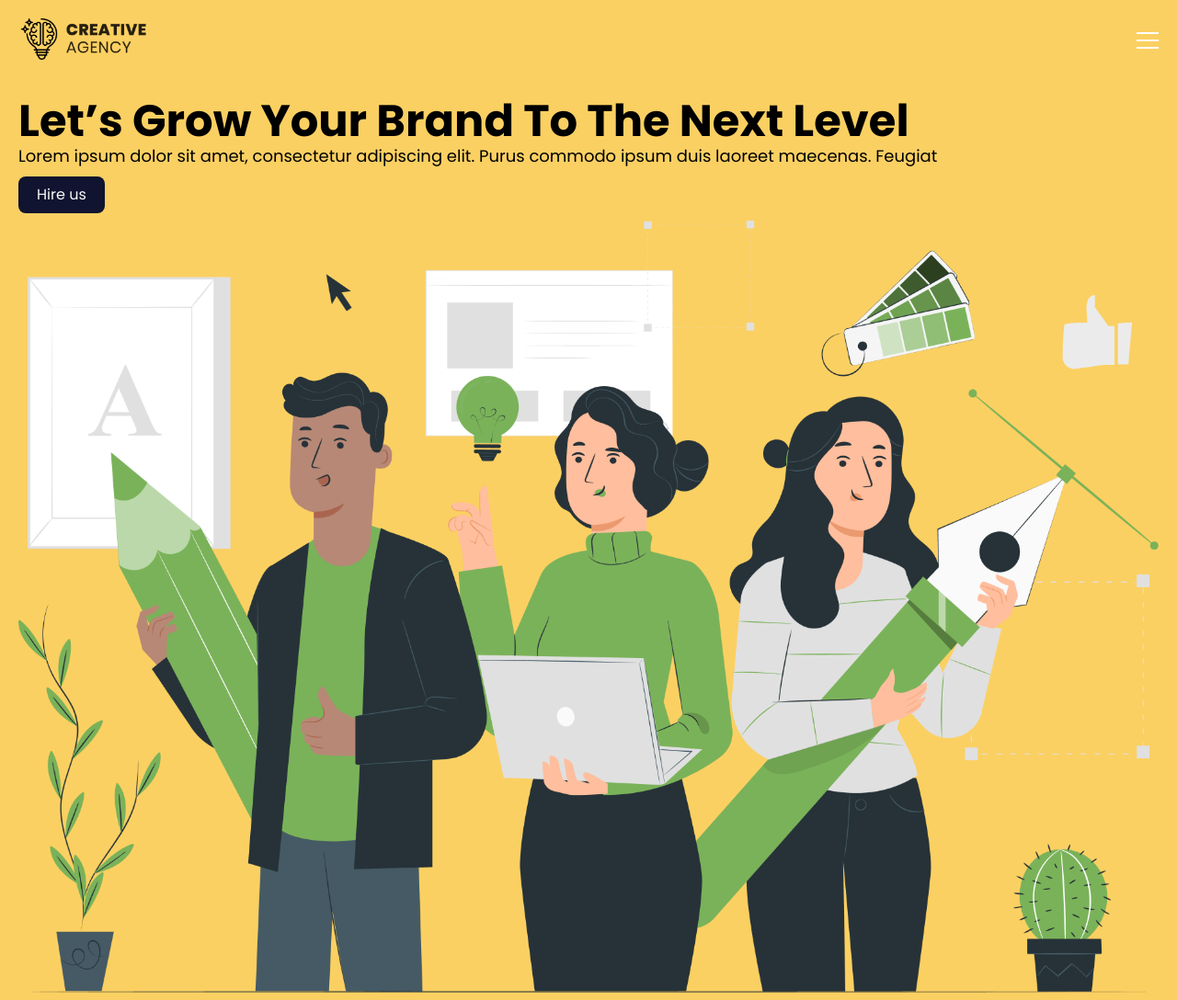
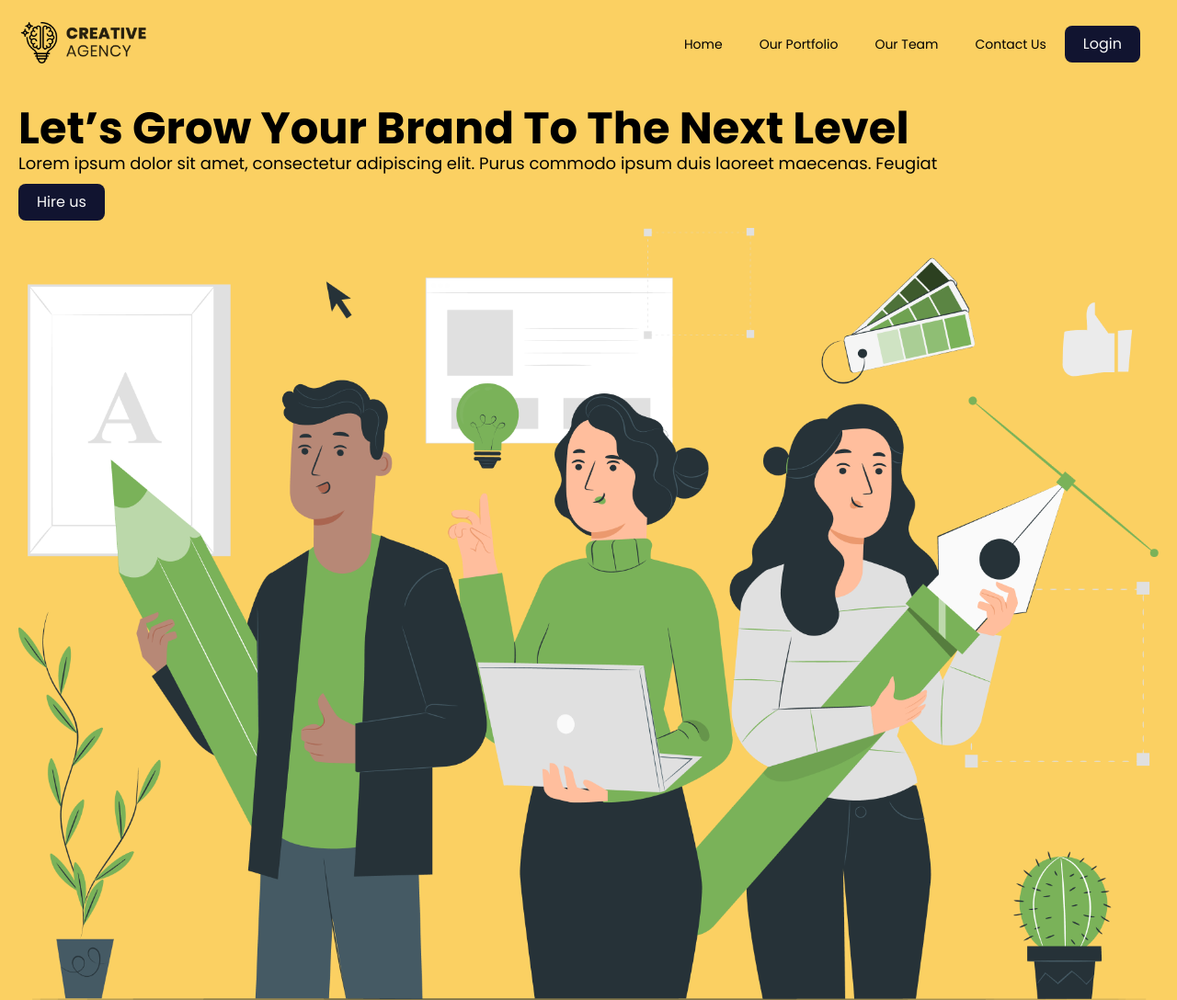
Before and after one commit to shohayabt/creative_agency, a website: page index.html in a window 1280 px wide. Shown: the top 1088 px of the page at 92% size. Drawn offline with Linux system fonts and the light colour scheme.

Commit message:
menu responsive for all device

```diff
--- a/index.html
+++ b/index.html
@@ -1,5 +1,6 @@
 <!DOCTYPE html>
 <html lang="en">
+
 <head>
   <meta charset="UTF-8" />
   <meta name="viewport" content="width=device-width, initial-scale=1.0" />
@@ -9,60 +10,52 @@
   <link rel="preconnect" href="https://fonts.gstatic.com" crossorigin />
   <link
     href="https://fonts.googleapis.com/css2?family=Poppins:ital,wght@0,100;0,200;0,300;0,400;0,500;0,600;0,700;0,800;0,900;1,100;1,200;1,300;1,400;1,500;1,600;1,700;1,800;1,900&display=swap"
-      rel="stylesheet"
-    />
+    rel="stylesheet" />
 </head>
 
 <body class="font-poppings">
-    <header class="container bg-yellow px-5">
+  <header class="bg-yellow px-5 w-full">
     <nav class="flex justify-between items-center py-5">
       <div class="logo w-36 h-12">
         <a href="#"><img src="./images/logo.png" alt="logo" /></a>
       </div>
-        <ul
-          id="main_menu"
-          class="bg-yellow px-5 absolute top-20 left-0 right-0 hidden"
-        >
-          <li class="w-full text-center border-t border-t-black">
-            <a class="inline-block text-sm w-full py-2 px-5" href="/index.html"
-              >Home</a
-            >
+      <ul id="main_menu"
+        class="bg-yellow px-5 absolute top-20 left-0 right-0 hidden md:static md:flex md:justify-between md:items-center">
+        <li class="w-full text-center border-t border-t-black md:border-0">
+          <a class="inline-block text-sm w-full py-2 px-5 text-nowrap" href="/index.html">Home</a>
         </li>
-          <li class="w-full text-center border-t border-t-black">
-            <a class="inline-block text-sm w-full py-2 px-5" href="/index.html"
-              >Our Portfolio</a
-            >
+        <li class="w-full text-center border-t border-t-black md:border-0">
+          <a class="inline-block text-sm w-full py-2 px-5 text-nowrap" href="/index.html">Our Portfolio</a>
         </li>
-          <li class="w-full text-center border-t border-t-black">
-            <a class="inline-block text-sm w-full py-2 px-5" href="/index.html"
-              >Our Team</a
-            >
+        <li class="w-full text-center border-t border-t-black md:border-0">
+          <a class="inline-block text-sm w-full py-2 px-5 text-nowrap" href="/index.html">Our Team</a>
         </li>
-          <li class="w-full text-center border-y border-y-black">
-            <a class="inline-block text-sm w-full py-2 px-5" href="/index.html"
-              >Contact Us</a
-            >
+        <li class="w-full text-center border-y border-y-black md:border-0">
+          <a class="inline-block text-sm w-full py-2 px-5 text-nowrap" href="/index.html">Contact Us</a>
         </li>
         <button class="py-2 px-5 my-2 rounded-lg bg-black text-white">
           Login
         </button>
       </ul>
-        <div id="menu">
-          <img src="./images/icon-hamburger.svg" alt="menu" />
+      <div id="menu" class="md:hidden">
+        <img  src="./images/icon-hamburger.svg" alt="menu" />
       </div>
     </nav>
     <section class="hero_section py-5">
       <div class="information">
-          <h1 class="font-poppings font-bold text-5xl">Let’s Grow Your Brand To The Next Level</h1>
+        <h1 class="font-poppings font-bold text-5xl">
+          Let’s Grow Your Brand To The Next Level
+        </h1>
         <p class="text-lg">
-            Lorem ipsum dolor sit amet, consectetur adipiscing elit. Purus commodo ipsum duis laoreet maecenas. Feugiat
+          Lorem ipsum dolor sit amet, consectetur adipiscing elit. Purus
+          commodo ipsum duis laoreet maecenas. Feugiat
         </p>
         <button class="py-2 px-5 my-2 rounded-lg bg-black text-white">
           Hire us
         </button>
       </div>
       <div>
-          <img src="./images/Frame.png" alt="">
+        <img src="./images/Frame.png" alt="" />
       </div>
     </section>
   </header>
@@ -73,4 +66,5 @@
     });
   </script>
 </body>
+
 </html>
```
Also changed, not shown: output/output.css. Lines whose indentation alone changed are shown as unchanged.
